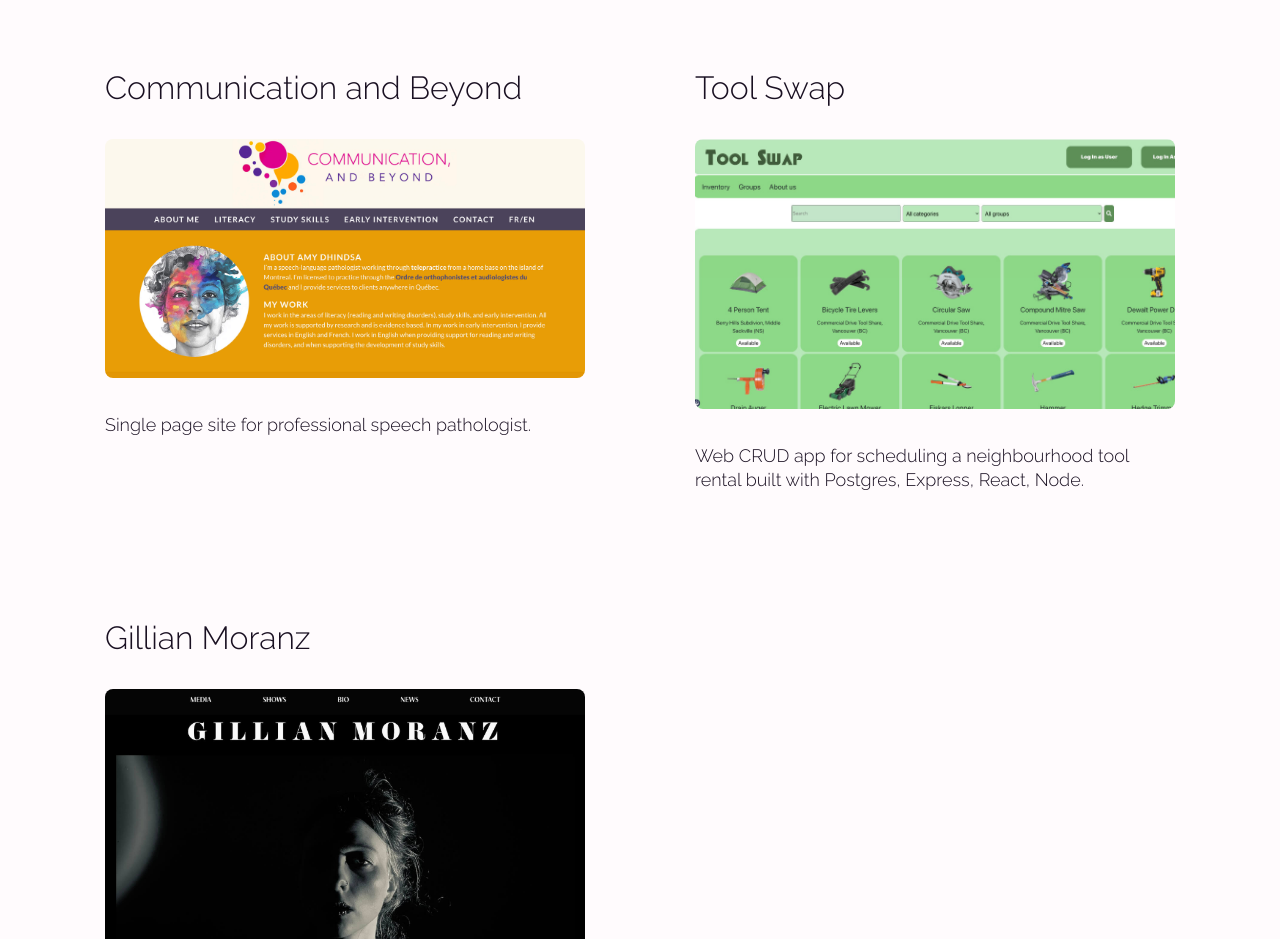
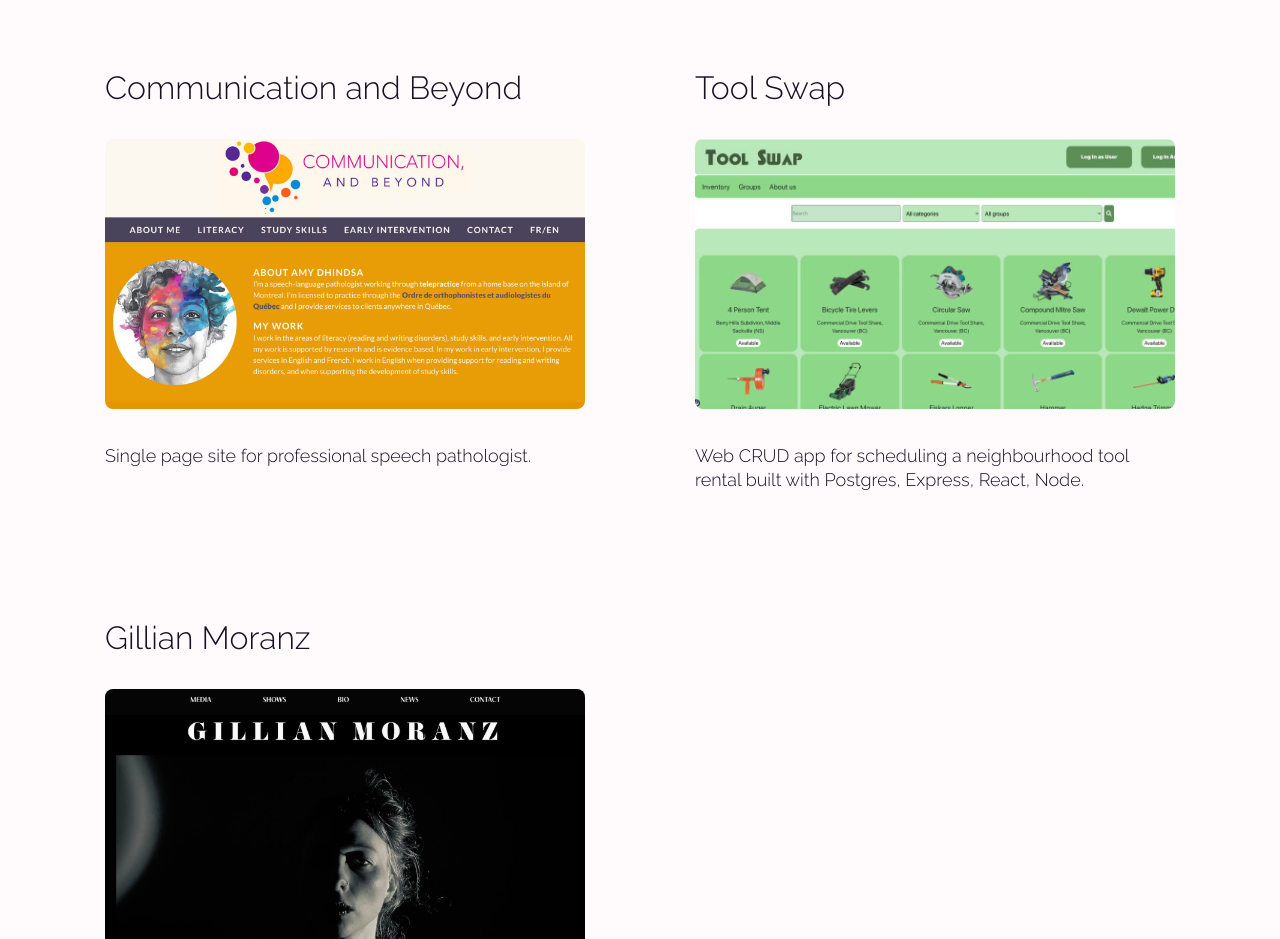
Before and after one commit to FortunateSmith/portfolio-styled-components, a React (Create React App) app: page / in a window 1280 px wide. Shown: the part 3180-4119 px from the top of the page. Built offline with nearby package versions, Linux system fonts and the light colour scheme.

Commit message:
resize images

```diff
--- a/src/pages/HomePage/ProjectData.js
+++ b/src/pages/HomePage/ProjectData.js
@@ -18,13 +18,13 @@ export const homeObjFive = {
   description8: "Website for artist built using WP and GeneratePress theme.",
   description9: "Redisign of existing artist site built on SquareSpace.",
   buttonLabel: "",
-  img: require("../../images/ToolSwap.jpeg"),
+  img: require("../../images/ToolSwap.jpg"),
   img2: require("../../images/OAEA.png"),
   img3: require("../../images/StudioPothos.jpeg"),
   img4: require("../../images/Milon-Backt.jpg"),
   img5: require("../../images/Amy-Dhindsa.jpg"),
   img6: require("../../images/OAGEE-Homepage.jpg"),
-  img7: require("../../images/Communication-and-Beyond.jpg"),
+  img7: require("../../images/CommunicationAndBeyond.jpg"),
   img8: require("../../images/Idioteque-Website-Design.jpg"),
   img9: require("../../images/GillianMoranz.jpg"),
   start: "",
```
Also changed, not shown: src/images/CommunicationAndBeyond.jpg (added), src/images/ToolSwap.jpg.
